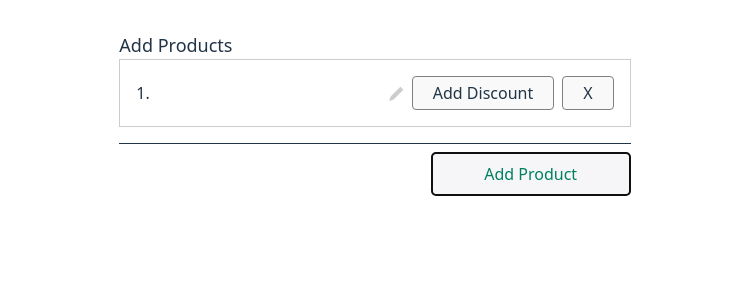
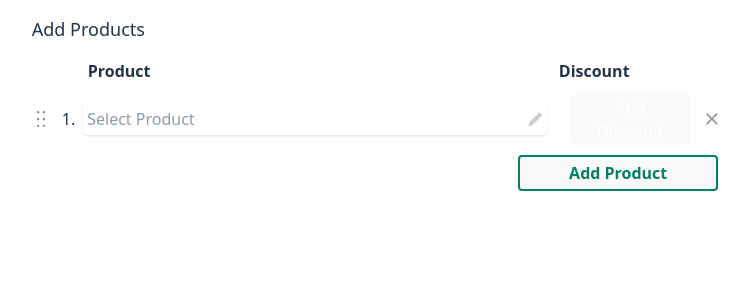
Before and after one commit to 1706Priyanka/Monk-Commerce, a React (Vite) app: page / in a window 1280 px wide. Both pictures are taken after a click on the button "Add Product". Shown: the top 300 px of the page, without its empty margins (265-1014 px from the left). Built offline with nearby package versions, Linux system fonts and the light colour scheme.

Commit message:
UI fixes

```diff
--- a/src/App.css
+++ b/src/App.css
@@ -1,5 +1,5 @@
 #root {
-  padding: 2rem;
+
 }
 
 .modal-overlay {
@@ -92,11 +92,6 @@
   border-bottom: 1px solid rgba(0, 0, 0, 0.1);
 }
 
-.add-btn{
-  background-color: #008060;
-  color: #FFFFFF;
-}
-
 .search-input{
   width: 100%;
   outline: none;
--- a/src/components/AddProductCard.tsx
+++ b/src/components/AddProductCard.tsx
@@ -23,9 +23,7 @@ export const AddProductCard = ({
   setEditingProductIndex,
   setTempSelectedProduct,
 }: AddProductCardProps) => {
-  const { selectedProduct, setSelectedProduct }  = useProductContext();
-
-
+  const { selectedProduct, setSelectedProduct } = useProductContext();
 
   function addProduct() {
     setSelectedProduct((prev) => [
@@ -155,10 +153,18 @@ export const AddProductCard = ({
 
   return (
     <>
+      <div className="flex justify-center items-center w-screen h-screen p-4">
+        <div className="flex flex-col items-start h-full w-[55%]">
           <h2 className="add-product-title">Add Products</h2>
-      <div className="selected-products">
-        {selectedProduct.map((product:ISelectedProduct, productIndex:number) => (
-          <div key={productIndex} className="border-b pb-2 mb-2">
+          <div className="flex justify-between w-full px-[56px] my-4">
+            <p className="w-[82%] font-semibold">Product</p>
+            <p className="w-[18%] font-semibold">Discount</p>
+          </div>
+          <div className="w-full">
+            <div className="">
+              {selectedProduct.map(
+                (product: ISelectedProduct, productIndex: number) => (
+                  <div key={productIndex} className="pb-2 mb-2">
                     {/* Parent Product Row */}
                     <ProductCard
                       productIndex={productIndex}
@@ -174,24 +180,29 @@ export const AddProductCard = ({
                     {/* Toggle to show/hide variants */}
                     {/* Only show variant toggle if product has variants */}
                     {product?.variants?.length > 0 && (
+                      <>
                         <div
-                className="text-blue-500 cursor-pointer ml-6 mt-1 text-sm"
+                          className="text-blue-500 cursor-pointer ml-6 mt-1 text-sm flex justify-end"
                           onClick={() => toggleShowVariants(product.id)}
                         >
-                {product.showVariants ? "Hide variants ▲" : "View variants ▼"}
+                          {product.showVariants
+                            ? "Hide variants ▲"
+                            : "View variants ▼"}
                         </div>
-            )}
-
-            {/* Child Variant Rows */}
                         {product.showVariants && (
                           <div className="ml-8 mt-2 flex flex-col gap-2">
-                {product.variants.map((variant:IVariant, variantIndex:number) => {
-                  return (
+                            {product.variants.map(
+                              (variant: IVariant, variantIndex: number) => (
                                 <VariantCard
+                                  key={variant.id} // Added key prop
                                   variantIndex={variantIndex}
                                   variant={variant}
-                      toggleShowVariantDiscount={toggleShowVariantDiscount}
-                      handleVariantDiscountChange={handleVariantDiscountChange}
+                                  toggleShowVariantDiscount={
+                                    toggleShowVariantDiscount
+                                  }
+                                  handleVariantDiscountChange={
+                                    handleVariantDiscountChange
+                                  }
                                   handleVariantDiscountTypeChange={
                                     handleVariantDiscountTypeChange
                                   }
@@ -200,17 +211,19 @@ export const AddProductCard = ({
                                   product={product}
                                   productId={product.id}
                                 />
-                  );
-                })}
+                              )
+                            )}
                           </div>
                         )}
+                      </>
+                    )}
                   </div>
-        ))}
+                )
+              )}
             </div>
 
-      <div>
             <button
-          className="add-product-btn"
+              className="text-[#008060] border-2 border-[#008060] rounded-sm bg-[#F6F6F8] float-right h-9 w-[200px] cursor-pointer self-end font-bold"
               onClick={() => {
                 setEditingProductIndex(null);
                 setTempSelectedProduct([]);
@@ -220,6 +233,8 @@ export const AddProductCard = ({
               Add Product
             </button>
           </div>
+        </div>
+      </div>
     </>
   );
 };
--- a/src/components/AddProductModal.tsx
+++ b/src/components/AddProductModal.tsx
@@ -166,8 +166,9 @@ export const AddProductModal = ({
             <div className="footer">
               <div>{tempSelectedProduct.length} Product selected</div>
               <div className="btn-container">
-                <button onClick={closeProductModal}>Cancel</button>
-                <button className="add-btn" onClick={handleAddProducts}>
+                <button className="
+                w-1/2 border border-gray-400 text-gray-500 rounded-md mr-2" onClick={closeProductModal}>Cancel</button>
+                <button className="bg-[#008060] text-white w-1/2 rounded-md" onClick={handleAddProducts}>
                   Add
                 </button>
               </div>
--- a/src/components/ProductCard.tsx
+++ b/src/components/ProductCard.tsx
@@ -1,7 +1,6 @@
-import { useDrag, useDrop } from 'react-dnd';
-import { useRef } from 'react';
-import { ISelectedProduct } from '../types';
-
+import { useDrag, useDrop } from "react-dnd";
+import { useRef } from "react";
+import { ISelectedProduct } from "../types";
 
 interface ProductCardProps {
   productIndex: number;
@@ -9,7 +8,7 @@ interface ProductCardProps {
   showListProductModal: (index: number) => void;
   toggleShowDiscount: (id: number) => void;
   handleDiscountChange: (id: number, value: string) => void;
-  handleDiscountTypeChange: (id: number, value: '% Off' | 'Amount Off') => void;
+  handleDiscountTypeChange: (id: number, value: "% Off" | "Flat Off") => void;
   handleRemoveProduct: (id: number) => void;
   moveProduct: (fromIndex: number, toIndex: number) => void;
 }
@@ -26,7 +25,7 @@ export const ProductCard = ({
 }: ProductCardProps) => {
   const ref = useRef<HTMLDivElement>(null);
   const [, drop] = useDrop({
-    accept: 'PRODUCT',
+    accept: "PRODUCT",
     hover(item: { index: number }) {
       moveProduct(item.index, productIndex);
       item.index = productIndex;
@@ -34,7 +33,7 @@ export const ProductCard = ({
   });
 
   const [{ isDragging }, drag] = useDrag({
-    type: 'PRODUCT',
+    type: "PRODUCT",
     item: { id: product.id, productIndex },
     collect: (monitor) => ({
       isDragging: monitor.isDragging(),
@@ -45,23 +44,19 @@ export const ProductCard = ({
 
   return (
     <>
-      <div
-        className="flex items-center justify-between"
-        ref={ref}
-        style={{
-          opacity: isDragging ? 0.95 : 1,
-          border: '1px solid #ccc',
-          padding: '16px',
-          marginBottom: '8px',
-          backgroundColor: '#fff',
-          cursor: 'move',
-        }}
-      >
-        <div className="flex items-center">
+      <div className="flex w-full gap-4 h-[40px] items-center" ref={ref}>
+        <div className="flex items-center w-[75%]">
+          <img
+            src="drag-drop-icon.svg"
+            alt="product"
+            className="w-[20px] h-[16px] mr-[12px]"
+          />
           <span className="mr-2">{productIndex + 1}.</span>
+          <div className="flex bg-white p-1 shadow-sm rounded-sm w-full">
             <input
               className="search-input"
               value={product.title}
+              placeholder="Select Product"
               readOnly
             />
             <img
@@ -69,10 +64,12 @@ export const ProductCard = ({
               onClick={() => showListProductModal(productIndex)}
             />
           </div>
+        </div>
 
+        <div className="flex-2 w-[25%]">
           {!product.showDiscount && (
             <button
-            className="add-discount-btn ml-2"
+              className="bg-[#008060] text-white px-5 py-0.5 rounded-md ml-2 w-full"
               onClick={() => toggleShowDiscount(product.id)}
             >
               Add Discount
@@ -80,9 +77,9 @@ export const ProductCard = ({
           )}
 
           {product.showDiscount && (
-          <div className="flex items-center">
+            <div className="flex items-center justify-between gap-4 relative">
               <input
-              className="discount-input"
+                className="outline-transparent bg-white p-1 w-1/3  shadow-sm rounded-sm"
                 placeholder="20"
                 value={product.discountValue}
                 onChange={(e) =>
@@ -90,26 +87,27 @@ export const ProductCard = ({
                 }
               />
               <select
-              className="discount-type ml-2"
+                className="bg-white p-1 w-2/3 shadow-sm rounded-sm"
                 value={product.discountType}
                 onChange={(e) =>
                   handleDiscountTypeChange(
                     product.id,
-                  e.target.value as '% Off' | 'Amount Off'
+                    e.target.value as "% Off" | "Flat Off"
                   )
                 }
               >
                 <option>% Off</option>
-              <option>Amount Off</option>
+                <option>Flat Off</option>
               </select>
             </div>
           )}
+        </div>
 
         <button
           className="ml-2"
           onClick={() => handleRemoveProduct(product.id)}
         >
-          X
+          <img src="cancel-gray-icon.svg" />
         </button>
       </div>
     </>
--- a/src/components/VariantCard.tsx
+++ b/src/components/VariantCard.tsx
@@ -12,7 +12,7 @@ export interface VariantCardProps {
   variant: IVariant;
   toggleShowVariantDiscount: (productId: number, variantId: number) => void;
   handleVariantDiscountChange: (productId: number, variantId: number, value: string) => void;
-  handleVariantDiscountTypeChange: (productId: number, variantId: number, value: '% Off' | 'Amount Off') => void;
+  handleVariantDiscountTypeChange: (productId: number, variantId: number, value: '% Off' | 'Flat Off') => void;
   handleRemoveVariant: (productId: number, variantId: number) => void;
   moveVariant: (dragIndex: number, hoverIndex: number, product: ISelectedProduct, productId: number) => void;
   product: ISelectedProduct;
@@ -52,24 +52,23 @@ export const VariantCard = ({
   return (
     <div
       key={variantIndex}
-      className="flex items-center justify-between"
+      className="flex w-full gap-4 h-[40px] items-center"
       ref={ref}
-      style={{
-        opacity: isDragging ? 0.95 : 1,
-        border: "1px solid #ccc",
-        padding: "16px",
-        marginBottom: "8px",
-        backgroundColor: "#fff",
-        cursor: "move",
-      }}
     >
+
+      <div className="flex items-center w-[75%]">
+      <img src="drag-drop-icon.svg" alt="product" className="w-[20px] h-[16px] mr-[12px]"/>
+      <div className='bg-white shadow-sm rounded-[20px] p-[4px_10px]  flex w-full'>
       <input className="search-input" value={variant.title} readOnly />
+      </div>
+      </div>
 
-      <div className="flex items-center">
+
+      <div className="flex items-center w-[25%]">
         {/* Add Discount Button - Only show if discount isn't visible */}
         {!variant.showDiscount && (
           <button
-            className="add-discount-btn ml-2"
+            className="bg-[#008060] text-white px-5 py-0.5 rounded-md ml-2 w-full"
             onClick={() => toggleShowVariantDiscount(product.id, variant.id)}
           >
             Add Discount
@@ -78,9 +77,9 @@ export const VariantCard = ({
 
         {/* Discount inputs - Only show when showDiscount is true */}
         {variant.showDiscount && (
-          <div className="flex items-center">
+          <div className="flex items-center justify-between gap-4 relative w-full">
             <input
-              className="discount-input"
+              className="outline-transparent bg-white p-1 w-[50%]  shadow-sm rounded-[20px] p-[4px_10px]"
               placeholder="20"
               value={variant.discountValue}
               onChange={(e) =>
@@ -92,29 +91,32 @@ export const VariantCard = ({
               }
             />
             <select
-              className="discount-type ml-2"
+              className="bg-white p-1 w-[50%] shadow-sm rounded-[20px] p-[4px_10px]"
               value={variant.discountType}
               onChange={(e) =>
                 handleVariantDiscountTypeChange(
                   product.id,
                   variant.id,
-                  e.target.value as '% Off' | 'Amount Off'
+                  e.target.value as '% Off' | 'Flat Off'
                 )
               }
             >
               <option>% Off</option>
-              <option>Amount Off</option>
+              <option>Flat Off</option>
             </select>
+
+
           </div>
         )}
 
-        <button
+
+      </div>
+      <button
           className="ml-2"
           onClick={() => handleRemoveVariant(product.id, variant.id)}
         >
-          X
+        <img src="cancel-gray-icon.svg" />
         </button>
-      </div>
     </div>
   );
 };
--- a/src/index.css
+++ b/src/index.css
@@ -33,21 +33,6 @@ h1 {
   line-height: 1.1;
 }
 
-button {
-  width: auto;
-  border: 1px solid grey;
-  padding: 4px 20px;
-  border-radius: 4px;
-  cursor: pointer;
-  transition: border-color 0.25s;
-}
-button:hover {
-  border-color: #646cff;
-}
-button:focus,
-button:focus-visible {
-  outline: 4px auto -webkit-focus-ring-color;
-}
 
 @media (prefers-color-scheme: light) {
   :root {
```
Also changed, not shown: public/cancel-gray-icon.svg (added). Lines whose indentation alone changed are shown as unchanged.
